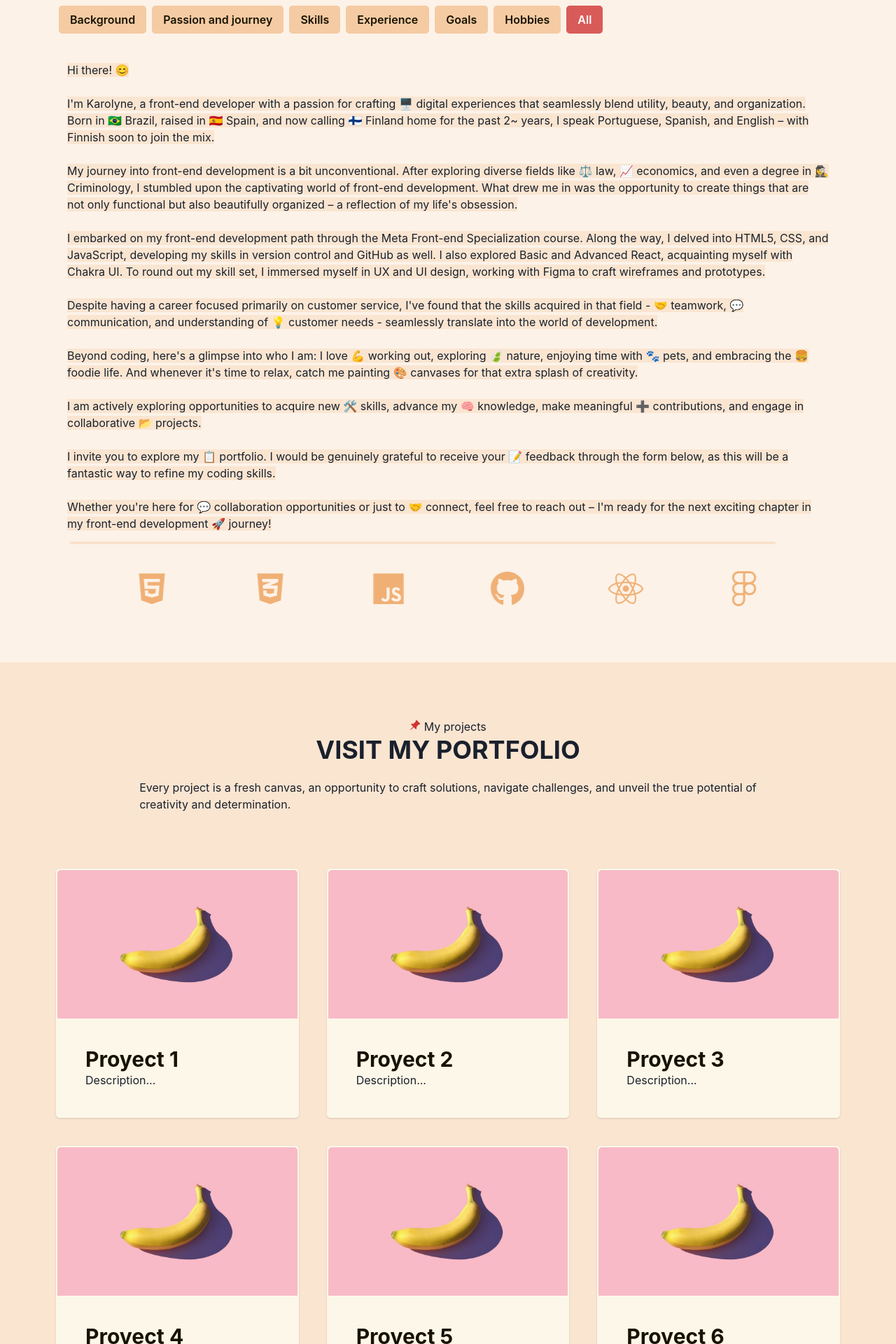
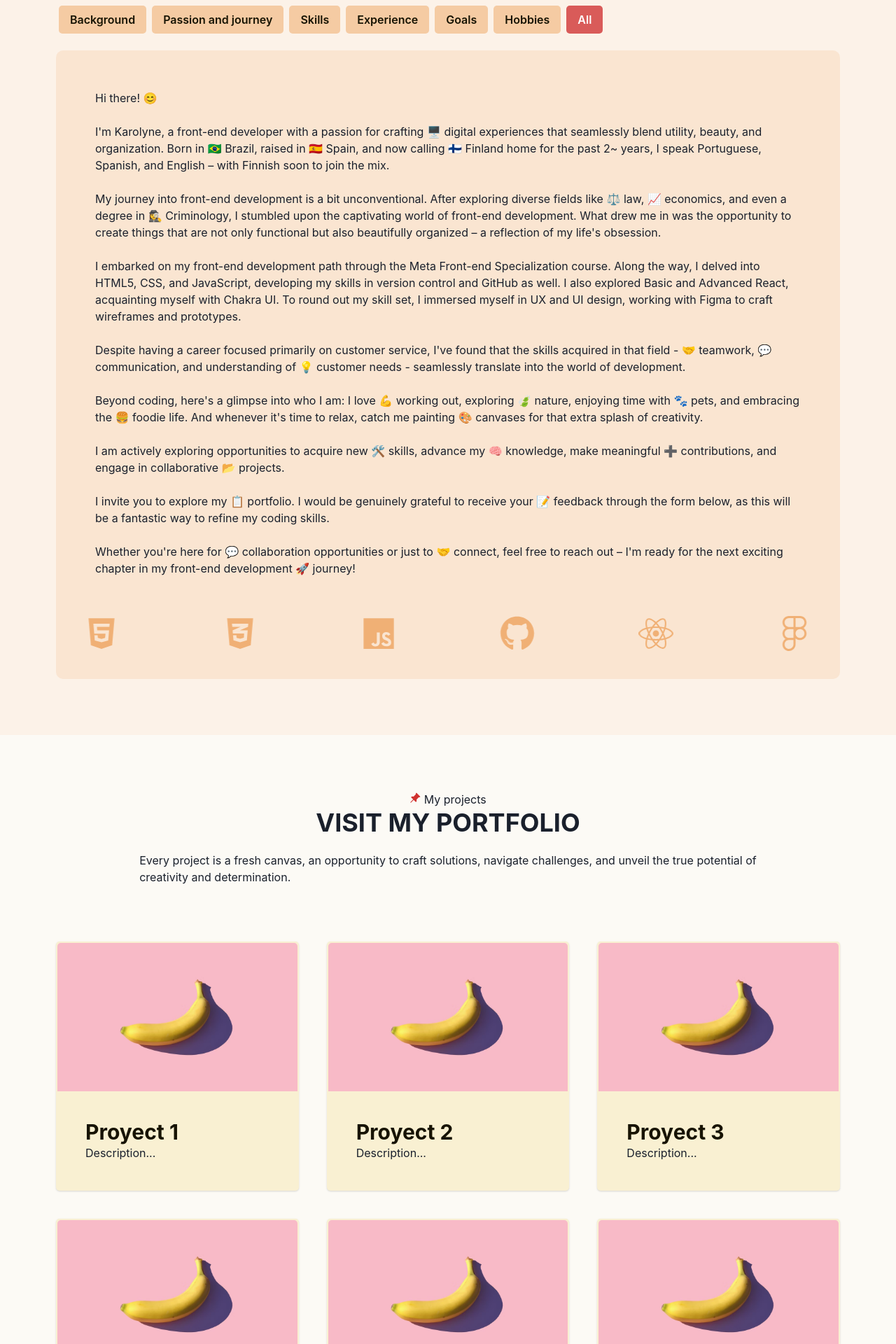
Before and after one commit to karolynegomes/karolynegomes.github.io, a React (Create React App) app: page / in a window 1280 px wide. Shown: the part 760-2680 px from the top of the page at 70% size. Built offline with nearby package versions, Linux system fonts and the light colour scheme.

Commit message:
style changes

```diff
--- a/src/App.css
+++ b/src/App.css
@@ -9,7 +9,7 @@ html {
 }
 
 *::-webkit-scrollbar {
-    width: 12px;
+    width: 5px;
   }
 
   *::-webkit-scrollbar-track {
@@ -106,8 +106,3 @@ nav {
     -webkit-text-fill-color: transparent;
     -moz-text-fill-color: transparent;
    }
-
-
-.contactstyle {
-    border-radius: 60% 40% 30% 70% / 60% 30% 70% 40%;
-}
--- a/src/components/About.js
+++ b/src/components/About.js
@@ -11,8 +11,9 @@ function About() {
   return (
     <>
       <ScrollRestoration/>
-        <Flex as="article" id="about" alignItems="center" flexDir="column" minH="80vh" bg="primary.50">
-          <Flex alignItems="center" flexDirection="column" padding={{base: "10", sm: "20"}} paddingY={{base: "10", sm: "20"}} maxWidth={1500} borderRadius={10}>
+        <Flex as="article" id="about" alignItems="center" flexDir="column" bg="#FCFAF5">
+          <Flex justify="center" bg="primary.50" w="100vw">
+            <Flex alignItems="center" flexDirection="column" padding={{base: "10", sm: "20"}} paddingY={{base: "10", sm: "20"}} maxWidth={1500} h="fit-content" borderRadius={10}>
                 <Flex flexDirection="column" alignItems="left">
                   <Text><Icon color="accent.500" as={BsFillPinAngleFill}></Icon> About me</Text>
                   <Heading color="text.950">Exploring who I am</Heading>
@@ -26,9 +27,9 @@ function About() {
                       <Tab className="tab" margin={1} borderRadius={5} h="fit-content" minWidth="fit-content" backgroundColor="primary.200" color="text.950" _selected={{backgroundColor: "accent.400", color:"white"}} >Hobbies</Tab>
                       <Tab className="tab" margin={1} borderRadius={5} h="fit-content" minWidth="fit-content" backgroundColor="primary.200" color="text.950" _selected={{backgroundColor: "accent.400", color:"white"}} >All</Tab>
                     </TabList>
-                    <TabPanels>
+                      <TabPanels bg="primary.100" borderRadius={10} padding={10}>
                         <TabPanel>
-                        <Text _after={{content: '""', position: "absolute", bottom: 0, left: 5, width: "90%", height: "1px", background:"primary.300", filter: "blur(1px)"}}>
+                          <Text>
                             <Box as="span" bg="primary.100">
                               I'm Karolyne, a front-end developer with a passion for crafting 🖥️ digital experiences that seamlessly blend utility, beauty, and organization. Born in 🇧🇷 Brazil, raised in 🇪🇸 Spain, and now calling 🇫🇮 Finland home for the past 2~ years, I speak Portuguese, Spanish, and English – with Finnish soon to join the mix.<br/><br/>
                               Despite having a career focused primarily on customer service, I've found that the skills acquired in that field - 🤝 teamwork, 💬 communication, and understanding of 💡 customer needs - seamlessly translate into the world of development.
@@ -36,7 +37,7 @@ function About() {
                           </Text>
                         </TabPanel>
                         <TabPanel>
-                        <Text _after={{content: '""', position: "absolute", bottom: 0, left: 5, width: "90%", height: "1px", background:"primary.300", filter: "blur(1px)"}}>
+                          <Text>
                             <Box as="span" bg="primary.100">
                               My journey into front-end development is a bit unconventional. After exploring diverse fields like ⚖️ law, 📈 economics, and even a degree in 🕵️‍♀️ Criminology, I stumbled upon the captivating world of front-end development. What drew me in was the opportunity to create things that are not only functional but also beautifully organized – a reflection of my life's obsession. <br/><br/>
                               I embarked on my front-end development path through the Meta Front-end Specialization course. Along the way, I delved into HTML5, CSS, and JavaScript, developing my skills in version control and GitHub as well. I also explored Basic and Advanced React, acquainting myself with Chakra UI. To round out my skill set, I immersed myself in UX and UI design, working with Figma to craft wireframes and prototypes.
@@ -44,13 +45,13 @@ function About() {
                           </Text>
                         </TabPanel>
                         <TabPanel>
-                        <Text _after={{content: '""', position: "absolute", bottom: 0, left: 5, width: "90%", height: "1px", background:"primary.300", filter: "blur(1px)"}}>
+                          <Text>
                             <Box as="span" bg="primary.100">
                               I embarked on my front-end development path through the Meta Front-end Specialization course. Along the way, I delved into HTML5, CSS, and JavaScript, developing my skills in version control and GitHub as well. I also explored Basic and Advanced React, acquainting myself with Chakra UI. To round out my skill set, I immersed myself in UX and UI design, working with Figma to craft wireframes and prototypes.</Box>
                           </Text>
                         </TabPanel>
                         <TabPanel>
-                        <Text _after={{content: '""', position: "absolute", bottom: 0, left: 5, width: "90%", height: "1px", background:"primary.300", filter: "blur(1px)"}}>
+                          <Text>
                             <Box as="span" bg="primary.100">
                               Despite having a career focused primarily on customer service, I've found that the skills acquired in that field - 🤝 teamwork, 💬 communication, and understanding of 💡 customer needs - seamlessly translate into the world of development.<br/><br/>
                               I am actively exploring opportunities to acquire new 🛠️ skills, advance my 🧠 knowledge, make meaningful ➕ contributions, and engage in collaborative 📂 projects.
@@ -58,7 +59,7 @@ function About() {
                           </Text>
                         </TabPanel>
                         <TabPanel>
-                        <Text _after={{content: '""', position: "absolute", bottom: 0, left: 5, width: "90%", height: "1px", background:"primary.300", filter: "blur(1px)"}}>
+                          <Text>
                             <Box as="span" bg="primary.100">
                               I am actively exploring opportunities to acquire new 🛠️ skills, advance my 🧠 knowledge, make meaningful ➕ contributions, and engage in collaborative 📂 projects.<br/><br/>
                               I invite you to explore my 📋 portfolio. I would be genuinely grateful to receive your 📝 feedback through the form below, as this will be a fantastic way to refine my coding skills. Whether you're here for 💬 collaboration opportunities or just to 🤝 connect, feel free to reach out – I'm ready for the next exciting chapter in my front-end development 🚀 journey!
@@ -66,14 +67,14 @@ function About() {
                           </Text>
                         </TabPanel>
                         <TabPanel>
-                        <Text _after={{content: '""', position: "absolute", bottom: 0, left: 5, width: "90%", height: "1px", background:"primary.300", filter: "blur(1px)"}}>
+                          <Text>
                             <Box as="span" bg="primary.100">
                             Beyond coding, here's a glimpse into who I am: I love 💪 working out, exploring 🍃 nature, enjoying time with 🐾 pets, and embracing the 🍔 foodie life. And whenever it's time to relax, catch me painting 🎨 canvases for that extra splash of creativity.
                             </Box>
                           </Text>
                         </TabPanel>
                         <TabPanel>
-                        <Text h={{base: "50vh", lg: "fit-content"}} overflow="auto" _after={{content: '""', position: "absolute", bottom: 0, left: 5, width: "90%", height: "1px", background:"primary.300", filter: "blur(1px)"}}>
+                          <Text h={{base: "50vh", lg: "fit-content"}} overflow="auto">
                             <Box as="span" bg="primary.100">
                               Hi there! 😊<br/><br/>
                               I'm Karolyne, a front-end developer with a passion for crafting 🖥️ digital experiences that seamlessly blend utility, beauty, and organization. Born in 🇧🇷 Brazil, raised in 🇪🇸 Spain, and now calling 🇫🇮 Finland home for the past 2~ years, I speak Portuguese, Spanish, and English – with Finnish soon to join the mix.<br/><br/>
@@ -87,16 +88,17 @@ function About() {
                             </Box>
                           </Text>
                         </TabPanel>
-                    </TabPanels>
-                </Tabs>
-              </Flex>
-              <Flex as="figure" justifyContent="space-between" w="80%" marginTop={{base: 5, lg: 10}}>
+                        <Flex as="figure" justifyContent="space-between" marginTop={{base: 5, lg: 10}}>
                           <Icon className="icon" color="primary.300" _hover={{color: "accent.400"}} boxSize={{base: 5, sm: 30, lg: 50}} as={FaHtml5}></Icon>
                           <Icon className="icon" color="primary.300" _hover={{color: "accent.400"}} boxSize={{base: 5, sm: 30, lg: 50}} as={FaCss3Alt}></Icon>
                           <Icon className="icon" color="primary.300" _hover={{color: "accent.400"}} boxSize={{base: 5, sm: 30, lg: 50}} as={IoLogoJavascript}></Icon>
                           <Icon className="icon" color="primary.300" _hover={{color: "accent.400"}} boxSize={{base: 5, sm: 30, lg: 50}} as={FaGithub}></Icon>
                           <Icon className="icon" color="primary.300" _hover={{color: "accent.400"}} boxSize={{base: 5, sm: 30, lg: 50}} as={FaReact}></Icon>
                           <Icon className="icon" color="primary.300" _hover={{color: "accent.400"}} boxSize={{base: 5, sm: 30, lg: 50}} as={FaFigma}></Icon>
+                      </Flex>
+                    </TabPanels>
+                  </Tabs>
+                </Flex>
             </Flex>
           </Flex>
         </Flex>
--- a/src/components/Portfolio/Portfolio.js
+++ b/src/components/Portfolio/Portfolio.js
@@ -54,8 +54,8 @@ function Portfolio() {
   return (
     <>
     <ScrollRestoration/>
-        <Flex flexDir="column" id="portfolio" as="article">
-            <Flex justifyContent="center" bg="primary.100" minH="80vh" >
+        <Flex flexDir="column" id="portfolio" as="article" bg="#FCFAF5">
+            <Flex justifyContent="center" minH="80vh" >
                 <Flex flexDirection="column" maxWidth={1500} paddingY={{base: "10", sm: "20"}}>
                 <Center as="section">
                     <Flex flexDir="column" alignItems="center">
@@ -64,7 +64,7 @@ function Portfolio() {
                         <Text marginTop={5} w="80%">Every project is a fresh canvas, an opportunity to craft solutions, navigate challenges, and unveil the true potential of creativity and determination.</Text>
                     </Flex>
                 </Center>
-                <Grid  as="section" templateColumns='repeat(6, 1fr)' gap="10" padding={{base: 10, md: 20}} justifyContent="center">
+                <Grid as="section" templateColumns='repeat(6, 1fr)' gap="10" padding={{base: 10, md: 20}} justifyContent="center">
                     {Array.from({ length: 6 }).map((_, index) => (
                     <GridItem key={index} colSpan={{ base: 6, md: 3, lg: 3, xl: 2}}>
                         <PortfolioCard cards={[cards[index]]}/>
--- a/src/components/Portfolio/PortfolioCard.js
+++ b/src/components/Portfolio/PortfolioCard.js
@@ -10,7 +10,7 @@ function PortfolioCard(props) {
 {props.cards.map((card) => (
 
   <Link to="/project" key={card.id}>
-    <Card key={card.id} border="2px" borderColor="transparent" borderRadius={5} bgColor="secondary.50" _hover={{border: "2px", borderColor:"text.950"}}  >
+    <Card key={card.id} border="2px" borderColor="transparent" borderRadius={5} bgColor="secondary.100" _hover={{border: "2px", borderColor:"text.950"}}  >
       <Image src={card.photo} alt={card.alt} borderTopRadius={5}/>
           <Flex flexDir="column" margin={10}>
             <Heading size={{base: "xs", sm: "lg"}} color="text.950">{card.name}</Heading>
```
Lines whose indentation alone changed are shown as unchanged.
